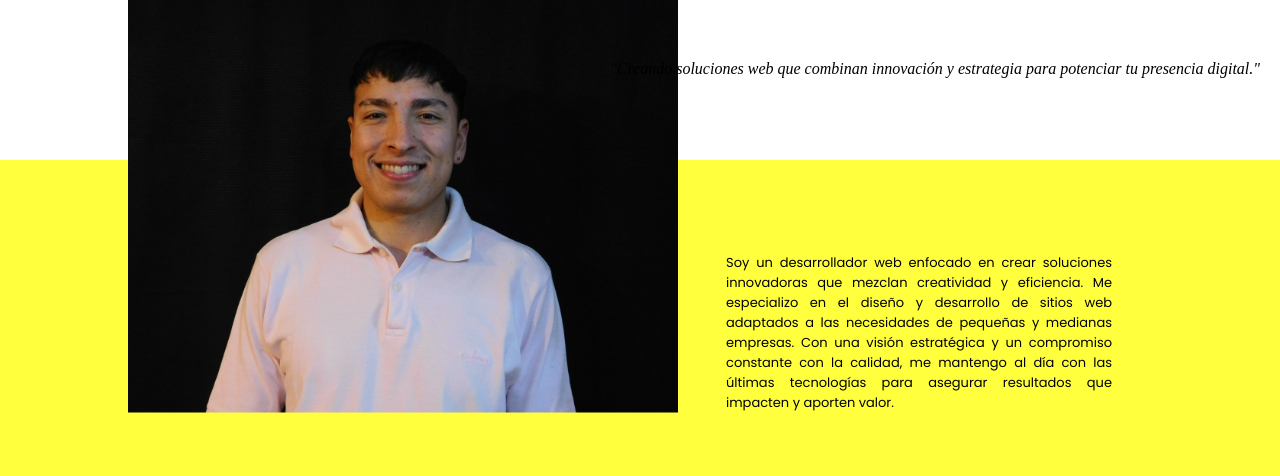
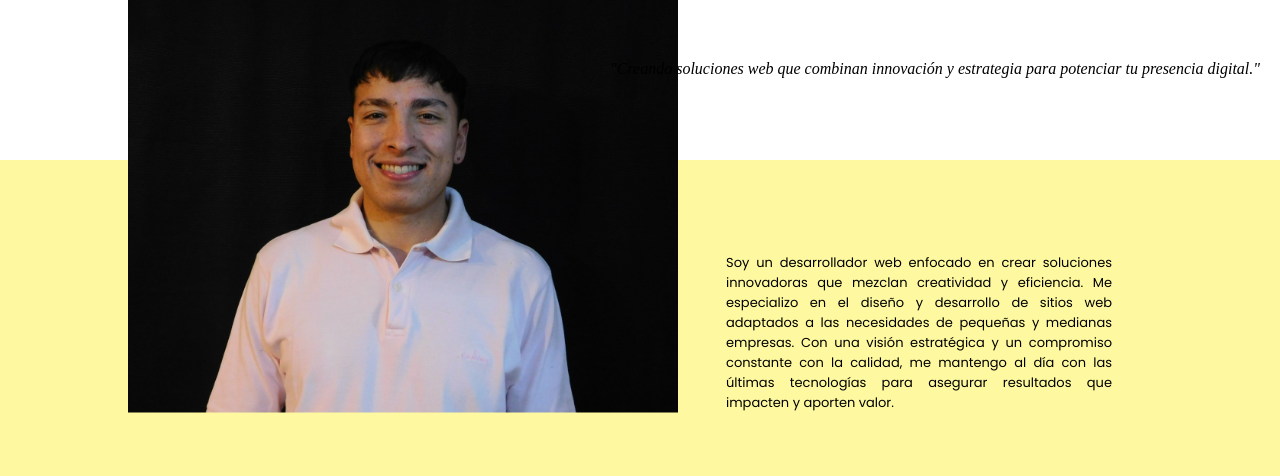
Before and after one commit to AgustinAnichini/Portfolio---Agustin-Anichini, a plain HTML site: page index.html in a window 1280 px wide. Shown: the top 476 px of the page. Drawn offline with Linux system fonts and the light colour scheme.

Commit message:
cambio de color

```diff
--- a/css/estilos.css
+++ b/css/estilos.css
@@ -6,9 +6,15 @@
   margin: 0;
   box-sizing: border-box;
 }
+/*
 
+  #fef9a0 - Amarillo suave pero un poco más intenso
+  #fef68a - Amarillo más vibrante
+  #fef05d - Amarillo dorado claro
+
+  */
 :root {
-  --color-principal: rgb(255, 255, 62);
+  --color-principal: #fef9a0;
   --color-detalles: rgb(255, 70, 70);
 }
 
```
